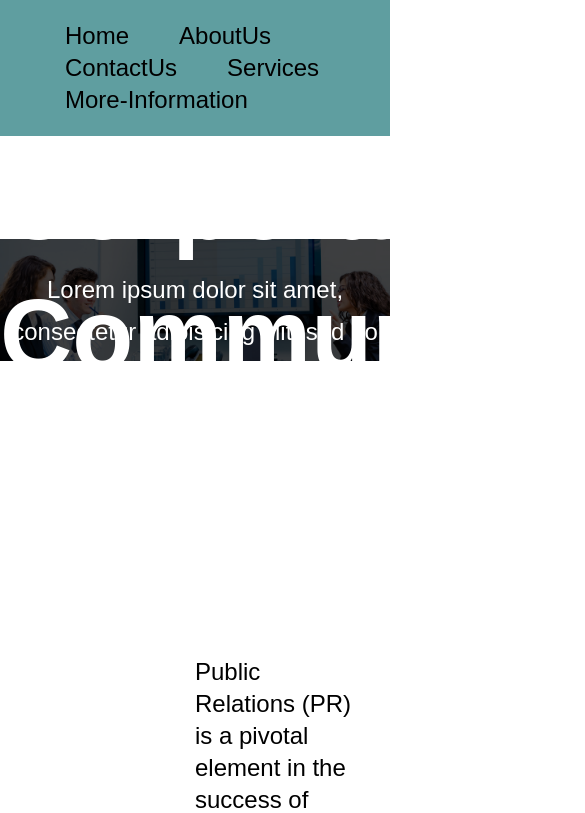
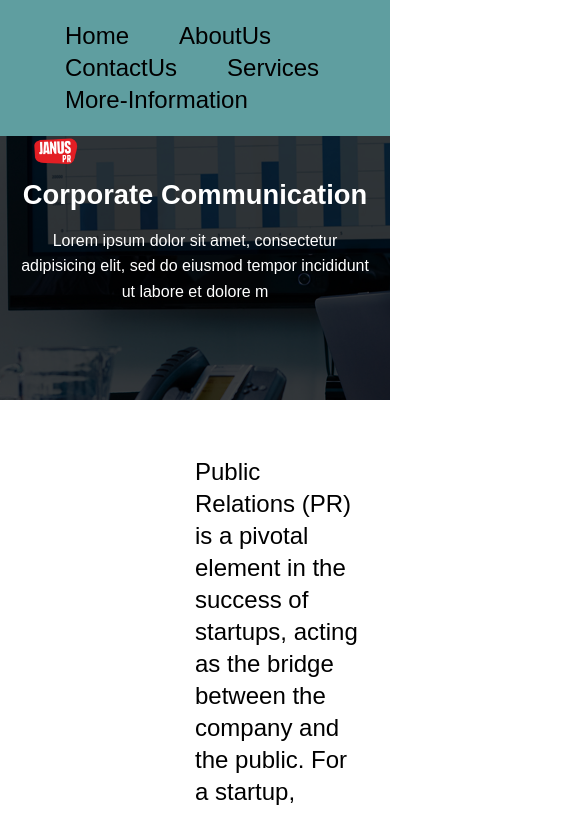
Before and after one commit to Vikas24Chauhan/PublicAdvocacy, a React (Vite) app: page /more-information in a window 390 px wide. Shown: the top 813 px of the page, 585 px wide, since content can reach past the window. Built offline with nearby package versions, Linux system fonts and the light colour scheme.

Commit message:
infoHome is responsive now

```diff
--- a/src/components/Frame5/InfoHome.css
+++ b/src/components/Frame5/InfoHome.css
@@ -1,36 +1,69 @@
 .infoHome-main-div {
   width: 100%;
-  height: 600px;
+  height: 500px;
   background-image: url(/images/info_home.png);
-  background-size: contain;
+  background-size: cover;
   background-repeat: no-repeat;
   background-position: center;
 }
 
 .infoHome-logo {
   width: 10%;
-  height: auto;
   margin: 3rem 2rem;
 }
 
 .infoHome-main-div h2 {
   width: 100%;
-  height: 130px;
   color: #ffffff;
   margin: 0 auto;
-  font-family: "Poppins", sans-serif;
-  font-size: 6.25rem;
-  line-height: 130px;
+  font-size: 6vw;
+  line-height: 1.2;
   text-align: center;
 }
 
 .infoHome-main-div p {
-  width: 100%;
-  height: 85px;
+  width: 90%;
   color: #ffffff;
-  margin: 0 auto;
-  font-family: "Poppins", sans-serif;
-  font-size: 1.5rem;
-  line-height: 42px;
+  margin: 1rem auto;
+  font-size: 1.25rem;
+  line-height: 1.6;
   text-align: center;
 }
+
+@media (max-width: 1024px) {
+  .infoHome-main-div {
+    height: 400px;
+  }
+
+  .infoHome-logo {
+    margin: 4rem 2rem 0 2rem;
+  }
+}
+
+@media (max-width: 768px) {
+  .infoHome-logo {
+    margin: 6rem 2rem 0 2rem;
+  }
+
+  .infoHome-main-div h2 {
+    font-size: 5.5vw;
+  }
+
+  .infoHome-main-div p {
+    font-size: 1rem;
+  }
+}
+
+@media (max-width: 480px) {
+  .infoHome-logo {
+    margin: 8rem 2rem 0 2rem;
+  }
+
+  .infoHome-logo {
+    width: 12%;
+  }
+
+  .infoHome-main-div h2 {
+    font-size: 7vw;
+  }
+}
```
